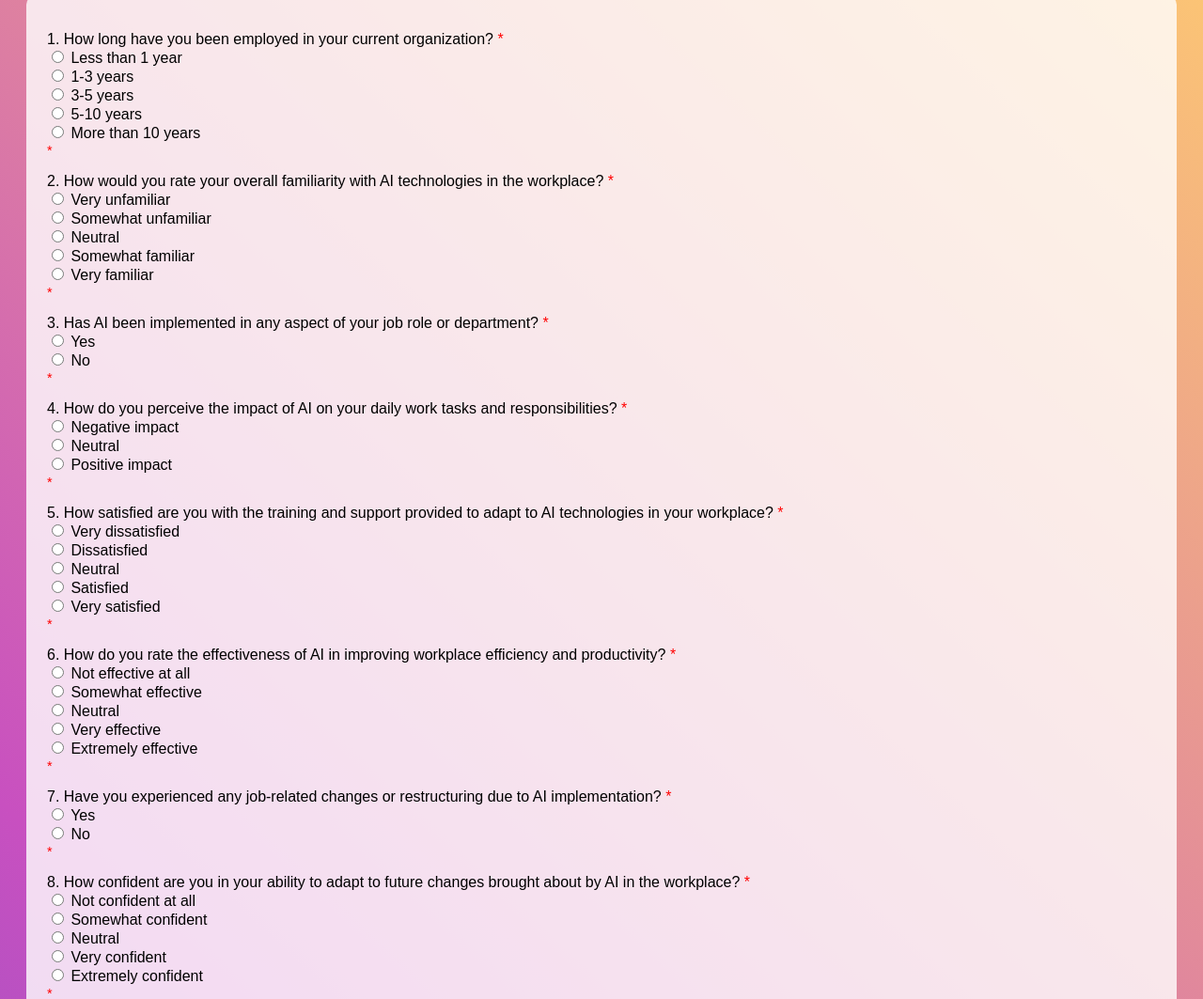
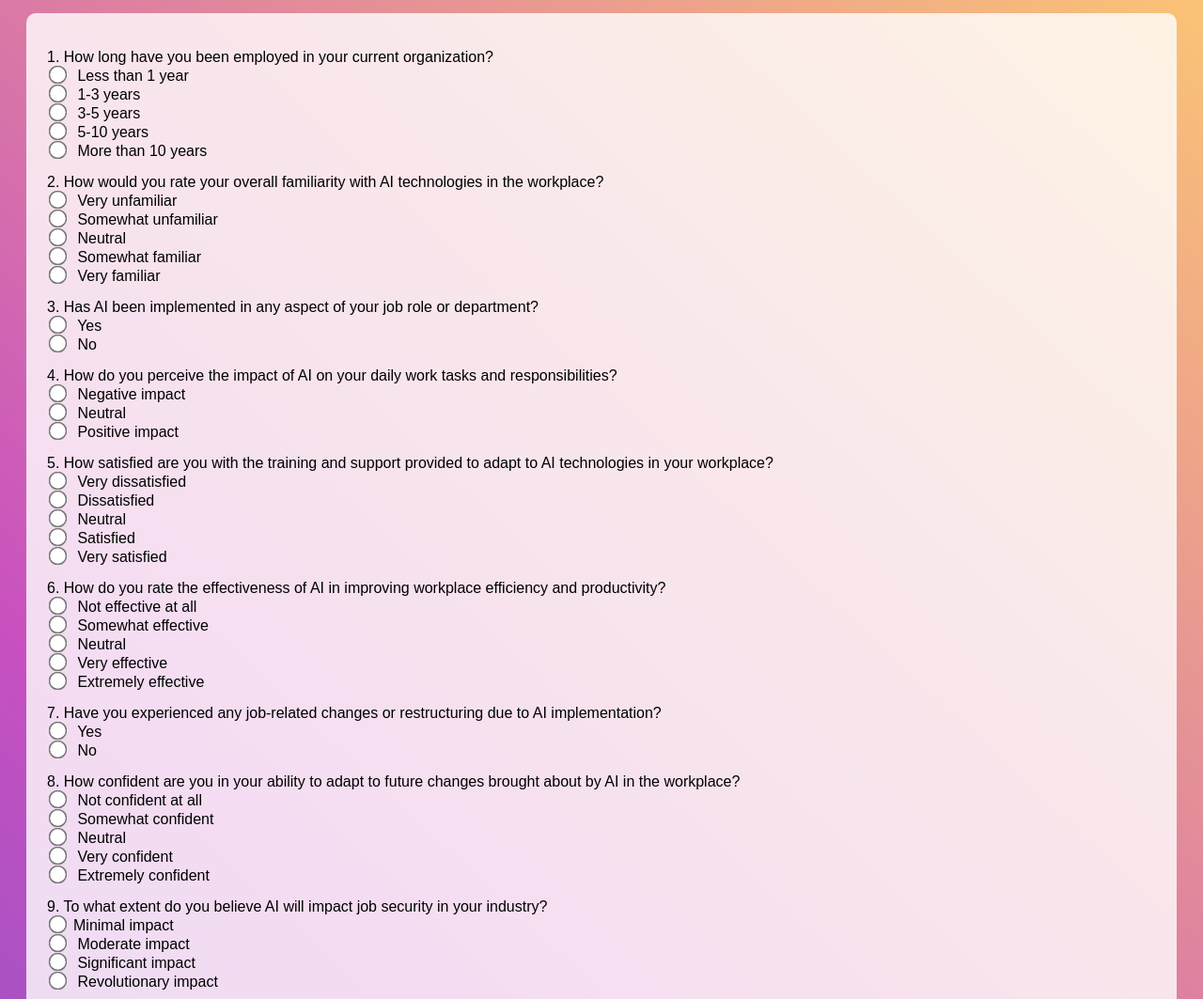
Before and after one commit to eeshir/btp, a Django app: template formapp/templates/formapp/form.html in a window 1280 px wide. Shown: the part 146-1209 px from the top of the page at 94% size. Run offline with Django 3.2, Linux system fonts and the light colour scheme; the template is opened without the code that fills it, so the values that code supplies are empty.

Commit message:
css changed

```diff
--- a/aiproject/views.py
+++ b/aiproject/views.py
@@ -102,7 +102,7 @@ def login_view(request):
     if request.method == 'POST':
         username = request.POST.get('username')
         password = request.POST.get('password')
-        if username=="eeshir" and password=="alpha":
+        if username=="eeshir" and password=="12345":
             context=login()
             return render(request, 'login.html',context)
         else:
--- a/formapp/templates/formapp/form.html
+++ b/formapp/templates/formapp/form.html
@@ -13,7 +13,7 @@
             padding: 20px;
         }
         .required::after {
-            content: " *";
+            content: " ";
             color: red;
         }
         form {
@@ -31,15 +31,21 @@
 
         li {
             margin-bottom: 15px;
+            /* size: 1.2em; */
         }
 
         nav {
             color: white;
-            border: 1px solid black;
+            border: 3px solid black;
             border-radius: 10px;
             font-size: larger;
             background-image: url('imageai.jpeg');
             padding: 15px;
+            margin-bottom: 15px;
+        }
+        .large-radio {
+            transform: scale(1.5);
+            margin-right: 10px;
         }
     </style>
 </head>
@@ -53,161 +59,161 @@
         <ol>
             <li>
                 <label class="required">1. How long have you been employed in your current organization?</label><br>
-                <input type="radio" name="q1" value="-2"> Less than 1 year<br>
-                <input type="radio" name="q1" value="-1"> 1-3 years<br>
-                <input type="radio" name="q1" value="0"> 3-5 years<br>
-                <input type="radio" name="q1" value="1"> 5-10 years<br>
-                <input type="radio" name="q1" value="2"> More than 10 years<br>
+                <input type="radio" name="q1" value="-2" class="large-radio"> Less than 1 year<br>
+                <input type="radio" name="q1" value="-1" class="large-radio"> 1-3 years<br>
+                <input type="radio" name="q1" value="0" class="large-radio"> 3-5 years<br>
+                <input type="radio" name="q1" value="1" class="large-radio"> 5-10 years<br>
+                <input type="radio" name="q1" value="2" class="large-radio"> More than 10 years<br>
                 <span class="error required" id="error-q1"></span>
             </li>
             <li>
                 <label class="required">2. How would you rate your overall familiarity with AI technologies in the workplace?</label><br>
-                <input type="radio" name="q2" value="-2"> Very unfamiliar<br>
-                <input type="radio" name="q2" value="-1"> Somewhat unfamiliar<br>
-                <input type="radio" name="q2" value="0"> Neutral<br>
-                <input type="radio" name="q2" value="1"> Somewhat familiar<br>
-                <input type="radio" name="q2" value="2"> Very familiar<br>
+                <input type="radio" name="q2" value="-2" class="large-radio"> Very unfamiliar<br>
+                <input type="radio" name="q2" value="-1" class="large-radio"> Somewhat unfamiliar<br>
+                <input type="radio" name="q2" value="0" class="large-radio"> Neutral<br>
+                <input type="radio" name="q2" value="1" class="large-radio"> Somewhat familiar<br>
+                <input type="radio" name="q2" value="2" class="large-radio"> Very familiar<br>
                 <span class="error required" id="error-q2"></span>
             </li>
             <li>
                 <label class="required">3. Has AI been implemented in any aspect of your job role or department?</label><br>
-                <input type="radio" name="q3" value="1"> Yes<br>
-                <input type="radio" name="q3" value="0"> No<br>
+                <input type="radio" name="q3" value="1" class="large-radio"> Yes<br>
+                <input type="radio" name="q3" value="0" class="large-radio"> No<br>
                 <span class="error required" id="error-q3"></span>
             </li>
             <li>
                 <label class="required">4. How do you perceive the impact of AI on your daily work tasks and responsibilities?</label><br>
-                <input type="radio" name="q4" value="-1"> Negative impact<br>
-                <input type="radio" name="q4" value="0"> Neutral <br>
-                <input type="radio" name="q4" value="1"> Positive impact<br>
+                <input type="radio" name="q4" value="-1" class="large-radio"> Negative impact<br>
+                <input type="radio" name="q4" value="0" class="large-radio"> Neutral <br>
+                <input type="radio" name="q4" value="1" class="large-radio"> Positive impact<br>
                 <span class="error required" id="error-q4"></span>
             </li>
             <li>
                 <label class="required">5. How satisfied are you with the training and support provided to adapt to AI technologies in your workplace?</label><br>
-                <input type="radio" name="q5" value="-2"> Very dissatisfied<br>
-                <input type="radio" name="q5" value="-1"> Dissatisfied<br>
-                <input type="radio" name="q5" value="0"> Neutral<br>
-                <input type="radio" name="q5" value="1"> Satisfied<br>
-                <input type="radio" name="q5" value="2"> Very satisfied<br>
+                <input type="radio" name="q5" value="-2" class="large-radio"> Very dissatisfied<br>
+                <input type="radio" name="q5" value="-1" class="large-radio"> Dissatisfied<br>
+                <input type="radio" name="q5" value="0" class="large-radio"> Neutral<br>
+                <input type="radio" name="q5" value="1" class="large-radio"> Satisfied<br>
+                <input type="radio" name="q5" value="2" class="large-radio"> Very satisfied<br>
                 <span class="error required" id="error-q5"></span>
             </li>
             <li>
                 <label class="required">6. How do you rate the effectiveness of AI in improving workplace efficiency and productivity?</label><br>
-                <input type="radio" name="q6" value="-2"> Not effective at all<br>
-                <input type="radio" name="q6" value="-1"> Somewhat effective  <br>
-                <input type="radio" name="q6" value="0"> Neutral<br>
-                <input type="radio" name="q6" value="1"> Very effective<br>
-                <input type="radio" name="q6" value="2"> Extremely effective<br>
+                <input type="radio" name="q6" value="-2" class="large-radio"> Not effective at all<br>
+                <input type="radio" name="q6" value="-1" class="large-radio"> Somewhat effective  <br>
+                <input type="radio" name="q6" value="0" class="large-radio"> Neutral<br>
+                <input type="radio" name="q6" value="1" class="large-radio"> Very effective<br>
+                <input type="radio" name="q6" value="2" class="large-radio"> Extremely effective<br>
                 <span class="error required" id="error-q6"></span>
             </li>
             <li>
                 <label class="required">7. Have you experienced any job-related changes or restructuring due to AI implementation? </label><br>
-                <input type="radio" name="q7" value="1"> Yes<br>
-                <input type="radio" name="q7" value="0"> No<br>
+                <input type="radio" name="q7" value="1" class="large-radio"> Yes<br>
+                <input type="radio" name="q7" value="0" class="large-radio"> No<br>
                 <span class="error required" id="error-q7"></span>
             </li>
             <li>
                 <label class="required">8. How confident are you in your ability to adapt to future changes brought about by AI in the workplace?</label><br>
-                <input type="radio" name="q8" value="-2"> Not confident at all <br>
-                <input type="radio" name="q8" value="-1"> Somewhat confident  <br>
-                <input type="radio" name="q8" value="0"> Neutral<br>
-                <input type="radio" name="q8" value="1"> Very confident<br>
-                <input type="radio" name="q8" value="2"> Extremely confident<br>
+                <input type="radio" name="q8" value="-2" class="large-radio"> Not confident at all <br>
+                <input type="radio" name="q8" value="-1" class="large-radio"> Somewhat confident  <br>
+                <input type="radio" name="q8" value="0" class="large-radio"> Neutral<br>
+                <input type="radio" name="q8" value="1" class="large-radio"> Very confident<br>
+                <input type="radio" name="q8" value="2" class="large-radio"> Extremely confident<br>
                 <span class="error required" id="error-q8"></span>
             </li>
             <li>
                 <label class="required">9. To what extent do you believe AI will impact job security in your industry?</label><br>
-                <input type="radio" name="q9" value="1">Minimal impact<br>
-                <input type="radio" name="q9" value="2"> Moderate impact<br>
-                <input type="radio" name="q9" value="3"> Significant impact<br>
-                <input type="radio" name="q9" value="4"> Revolutionary impact<br>
+                <input type="radio" name="q9" value="1" class="large-radio">Minimal impact<br>
+                <input type="radio" name="q9" value="2" class="large-radio"> Moderate impact<br>
+                <input type="radio" name="q9" value="3" class="large-radio"> Significant impact<br>
+                <input type="radio" name="q9" value="4" class="large-radio"> Revolutionary impact<br>
                 <span class="error required" id="error-q9"></span>
             </li>
             <li>
                 <label class="required">10. How concerned are you about potential job displacement caused by AI in your industry?</label><br>
-                <input type="radio" name="q10" value="-2"> Not concerned at all <br>
-                <input type="radio" name="q10" value="-1"> Somewhat concerned  <br>
-                <input type="radio" name="q10" value="0"> Neutral<br>
-                <input type="radio" name="q10" value="1"> Very concerned<br>
-                <input type="radio" name="q10" value="2"> Extremely concerned<br>
+                <input type="radio" name="q10" value="-2" class="large-radio"> Not concerned at all <br>
+                <input type="radio" name="q10" value="-1" class="large-radio"> Somewhat concerned  <br>
+                <input type="radio" name="q10" value="0" class="large-radio"> Neutral<br>
+                <input type="radio" name="q10" value="1" class="large-radio"> Very concerned<br>
+                <input type="radio" name="q10" value="2" class="large-radio"> Extremely concerned<br>
                 <span class="error required" id="error-q10"></span>
             </li>
             <li>
                 <label class="required">11. How has AI adoption influenced the decision-making processes within your organization?</label><br>
-                <input type="radio" name="q11" value="-1"> Hindered decision-making<br>
-                <input type="radio" name="q11" value="0"> Neutral<br>
-                <input type="radio" name="q11" value="1"> Enhanced decision-making<br>
-                <span class="error required" id="error-q11"></span>
+                <input type="radio" name="q11" value="-1" class="large-radio"> Hindered decision-making<br>
+                <input type="radio" name="q11" value="0" class="large-radio"> Neutral<br>
+                <input type="radio" name="q11" value="1" class="large-radio"> Enhanced decision-making<br>
+                <span class="error required" id="error-q11" class="large-radio"></span>
             </li>
             <li>
                 <label class="required">12. How satisfied are you with the level of transparency regarding the use of AI algorithms in your workplace?</label><br>
-                <input type="radio" name="q12" value="-2"> Very dissatisfied <br>
-                <input type="radio" name="q12" value="-1"> Dissatisfied  <br>
-                <input type="radio" name="q12" value="0"> Neutral<br>
-                <input type="radio" name="q12" value="1"> Satisfied<br>
-                <input type="radio" name="q12" value="2"> Very satisfied<br>
+                <input type="radio" name="q12" value="-2" class="large-radio"> Very dissatisfied <br>
+                <input type="radio" name="q12" value="-1" class="large-radio"> Dissatisfied  <br>
+                <input type="radio" name="q12" value="0" class="large-radio"> Neutral<br>
+                <input type="radio" name="q12" value="1" class="large-radio"> Satisfied<br>
+                <input type="radio" name="q12" value="2" class="large-radio"> Very satisfied<br>
                 <span class="error required" id="error-q12"></span>
             </li>
             <li>
                 <label class="required">13. How do you perceive the role of AI in promoting diversity and inclusion within your organization?</label><br>
-                <input type="radio" name="q13" value="-1"> Hindrance<br>
-                <input type="radio" name="q13" value="0"> Neutral<br>
-                <input type="radio" name="q13" value="1"> Facilitator<br>
+                <input type="radio" name="q13" value="-1" class="large-radio"> Hindrance<br>
+                <input type="radio" name="q13" value="0" class="large-radio"> Neutral<br>
+                <input type="radio" name="q13" value="1" class="large-radio"> Facilitator<br>
                 <span class="error required" id="error-q13"></span>
             </li>
             <li>
                 <label class="required">14. Have you received any formal training or professional development opportunities related to AI technologies in your workplace?</label><br>
-                <input type="radio" name="q14" value="1"> Yes<br>
-                <input type="radio" name="q14" value="0"> No<br>
+                <input type="radio" name="q14" value="1" class="large-radio"> Yes<br>
+                <input type="radio" name="q14" value="0" class="large-radio"> No<br>
                 <span class="error required" id="error-q14"></span>
             </li>
             <li>
                 <label class="required">15. How do you think AI adoption has influenced the overall culture and morale within your organization?</label><br>
-                <input type="radio" name="q15" value="-1"> Negative influence<br>
-                <input type="radio" name="q15" value="0"> Neutral<br>
-                <input type="radio" name="q15" value="1"> Positive influence<br>
+                <input type="radio" name="q15" value="-1" class="large-radio"> Negative influence<br>
+                <input type="radio" name="q15" value="0" class="large-radio"> Neutral<br>
+                <input type="radio" name="q15" value="1" class="large-radio"> Positive influence<br>
                 <span class="error required" id="error-q15"></span>
             </li>
             <li>
                 <label class="required">16. How well do you think your organization is prepared to address the ethical implications of AI technologies?</label><br>
-                <input type="radio" name="q16" value="-2"> Not prepared at all<br>
-                <input type="radio" name="q16" value="-1"> Somewhat prepared<br>
-                <input type="radio" name="q16" value="0"> Neutral<br>
-                <input type="radio" name="q16" value="1"> Well-prepared<br>
-                <input type="radio" name="q16" value="2"> Very well-prepared<br>
+                <input type="radio" name="q16" value="-2" class="large-radio"> Not prepared at all<br>
+                <input type="radio" name="q16" value="-1" class="large-radio"> Somewhat prepared<br>
+                <input type="radio" name="q16" value="0" class="large-radio"> Neutral<br>
+                <input type="radio" name="q16" value="1" class="large-radio"> Well-prepared<br>
+                <input type="radio" name="q16" value="2" class="large-radio"> Very well-prepared<br>
                 <span class="error required" id="error-q16"></span>
             </li>
             <li>
                 <label class="required">17. How satisfied are you with the level of communication and transparency regarding AI-related changes in your job role?</label><br>
-                <input type="radio" name="q17" value="-2"> Very dissatisfied <br>
-                <input type="radio" name="q17" value="-1"> Dissatisfied  <br>
-                <input type="radio" name="q17" value="0"> Neutral<br>
-                <input type="radio" name="q17" value="1"> Satisfied<br>
-                <input type="radio" name="q17" value="2"> Very satisfied<br>
+                <input type="radio" name="q17" value="-2" class="large-radio"> Very dissatisfied <br>
+                <input type="radio" name="q17" value="-1" class="large-radio"> Dissatisfied  <br>
+                <input type="radio" name="q17" value="0" class="large-radio"> Neutral<br>
+                <input type="radio" name="q17" value="1" class="large-radio"> Satisfied<br>
+                <input type="radio" name="q17" value="2" class="large-radio"> Very satisfied<br>
                 <span class="error required" id="error-q17"></span>
             </li>
             <li>
                 <label class="required">18. To what extent do you believe AI technologies have improved the quality of products/services offered by your organization?</label><br>
-                <input type="radio" name="q18" value="1"> Minimal improvement<br>
-                <input type="radio" name="q18" value="2"> Moderate improvement<br>
-                <input type="radio" name="q18" value="3"> Significant improvement<br>
-                <input type="radio" name="q18" value="4"> Revolutionary improvement<br>
+                <input type="radio" name="q18" value="1" class="large-radio"> Minimal improvement<br>
+                <input type="radio" name="q18" value="2" class="large-radio"> Moderate improvement<br>
+                <input type="radio" name="q18" value="3" class="large-radio"> Significant improvement<br>
+                <input type="radio" name="q18" value="4" class="large-radio"> Revolutionary improvement<br>
                 <span class="error required" id="error-q18"></span>
             </li>
             <li>
                 <label class="required">19. How do you perceive the impact of AI on the potential for career advancement within your organization?</label><br>
-                <input type="radio" name="q19" value="-1"> Negative influence<br>
-                <input type="radio" name="q19" value="0"> Neutral<br>
-                <input type="radio" name="q19" value="1"> Positive influence<br>
+                <input type="radio" name="q19" value="-1" class="large-radio"> Negative influence<br>
+                <input type="radio" name="q19" value="0" class="large-radio"> Neutral<br>
+                <input type="radio" name="q19" value="1" class="large-radio"> Positive influence<br>
                 <span class="error required" id="error-q19"></span>
             </li>
             <li>
                 <label class="required">20. How do you rate the overall level of employee satisfaction and morale in your organization following the implementation of AI technologies?</label><br>
-                <input type="radio" name="q20" value="-2"> Very Low <br>
-                <input type="radio" name="q20" value="-1"> Low  <br>
-                <input type="radio" name="q20" value="0"> Moderate<br>
-                <input type="radio" name="q20" value="1"> High<br>
-                <input type="radio" name="q20" value="2"> Very High<br>
+                <input type="radio" name="q20" value="-2" class="large-radio"> Very Low <br>
+                <input type="radio" name="q20" value="-1" class="large-radio"> Low  <br>
+                <input type="radio" name="q20" value="0" class="large-radio"> Moderate<br>
+                <input type="radio" name="q20" value="1" class="large-radio"> High<br>
+                <input type="radio" name="q20" value="2" class="large-radio"> Very High<br>
                 <span class="error required" id="error-q20"></span>
             </li>
             <!-- Neural Network Model -->
```
Also changed, not shown: TEMPLATES/ouradmin.html (+172 -213 lines).
